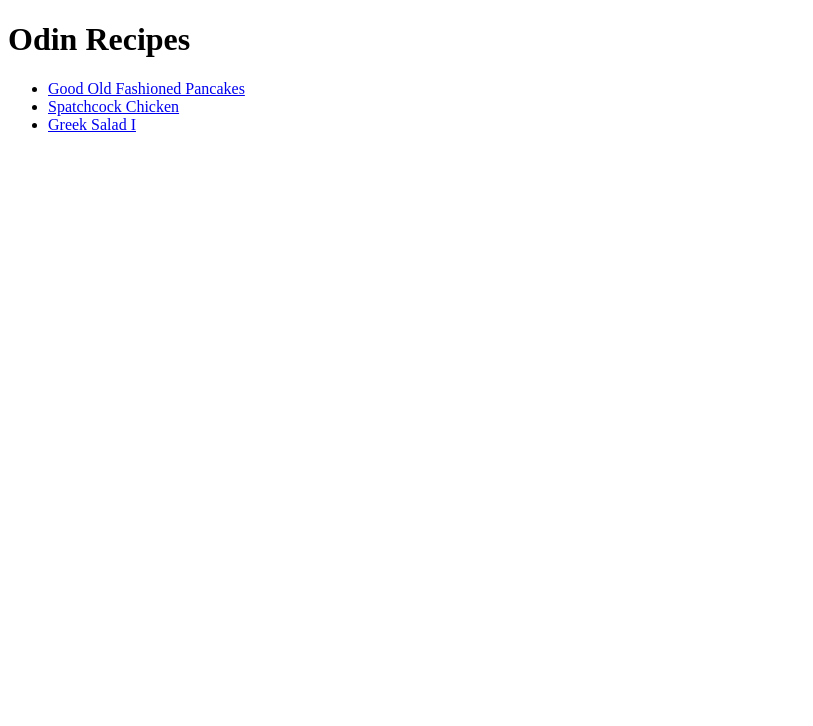
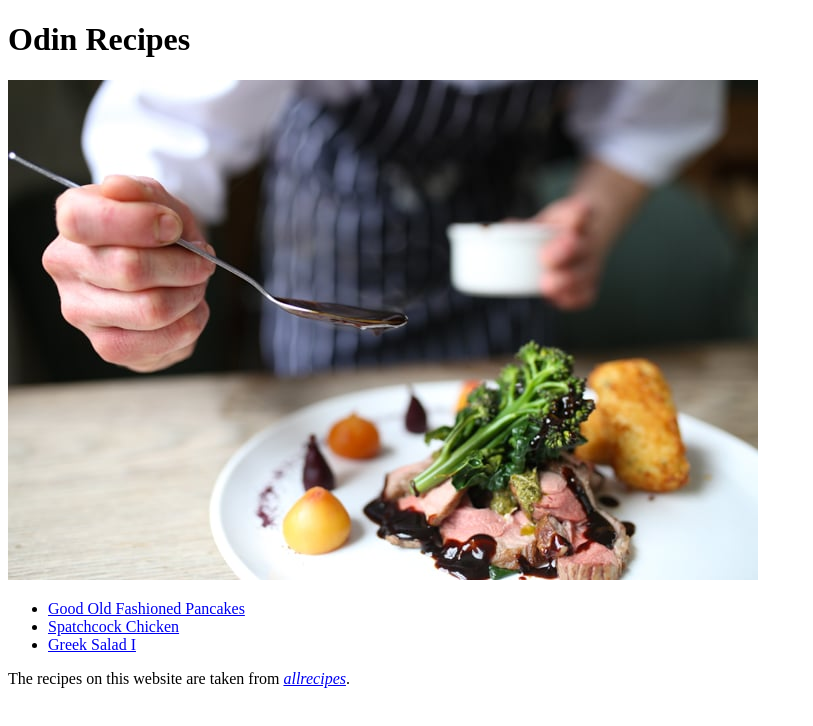
Before and after one commit to ahmedhanyh/odin-recipes, a plain HTML site: page index.html in a window 1280 px wide. Shown: the whole page, without its empty margins (0-813 px from the left). Drawn offline with Linux system fonts and the light colour scheme.

Commit message:
Add cooking.jpg and edit index.html
Added an image to index.html and gave credit to a website

```diff
--- a/index.html
+++ b/index.html
@@ -6,10 +6,13 @@
 </head>
 <body>
     <h1>Odin Recipes</h1>
+    <img src="images/cooking.jpg" alt="Picture of a chef using a knife.">
     <ul>
         <li><a href="recipes/pancakes.html">Good Old Fashioned Pancakes</a></li>
         <li><a href="recipes/chicken.html">Spatchcock Chicken</a></li>
         <li><a href="recipes/salad.html">Greek Salad I</a></li>
     </ul>
+
+    <p>The recipes on this website are taken from <em><a href="https://www.allrecipes.com/">allrecipes</a></em>.</p>
 </body>
 </html>
```
Also changed, not shown: images/cooking.jpg (added).
